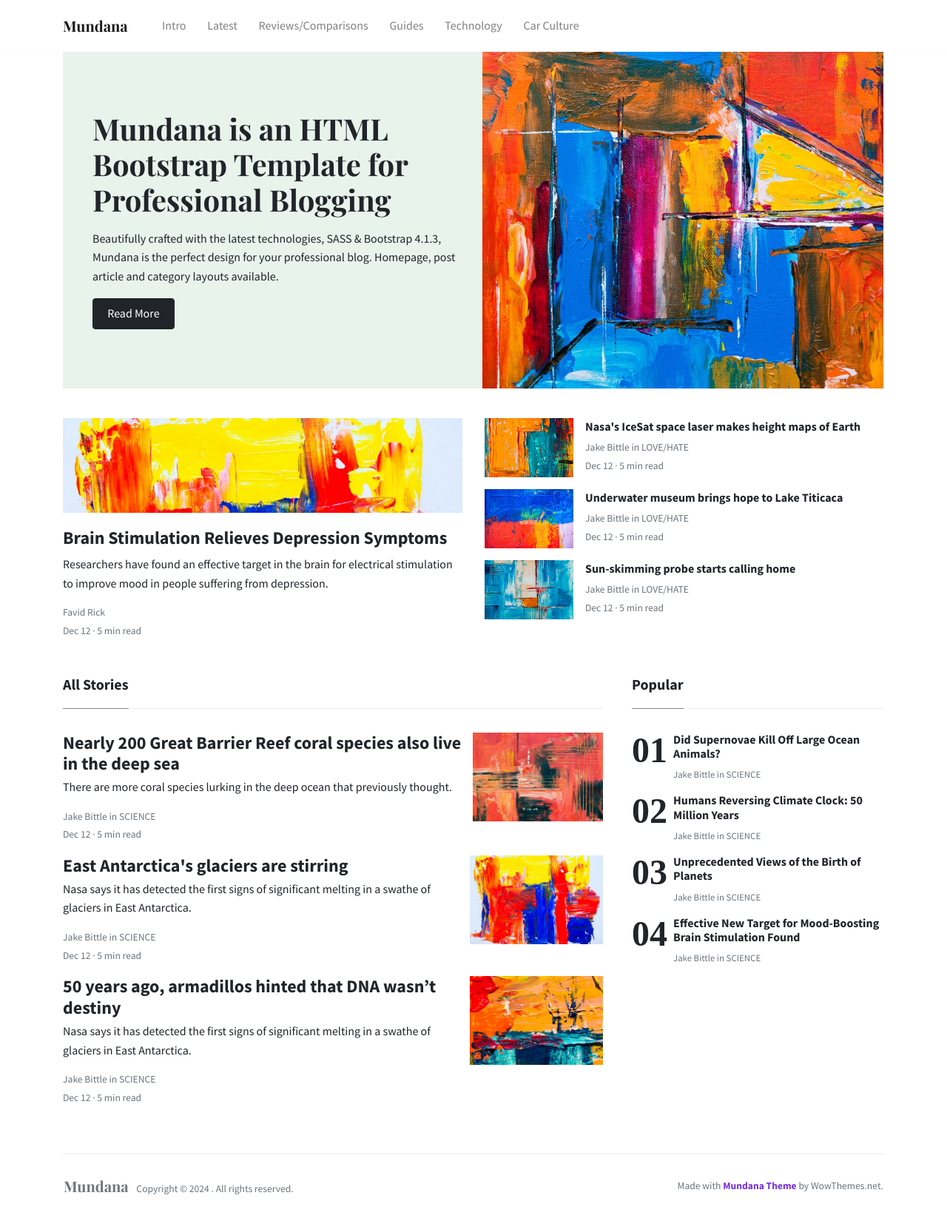
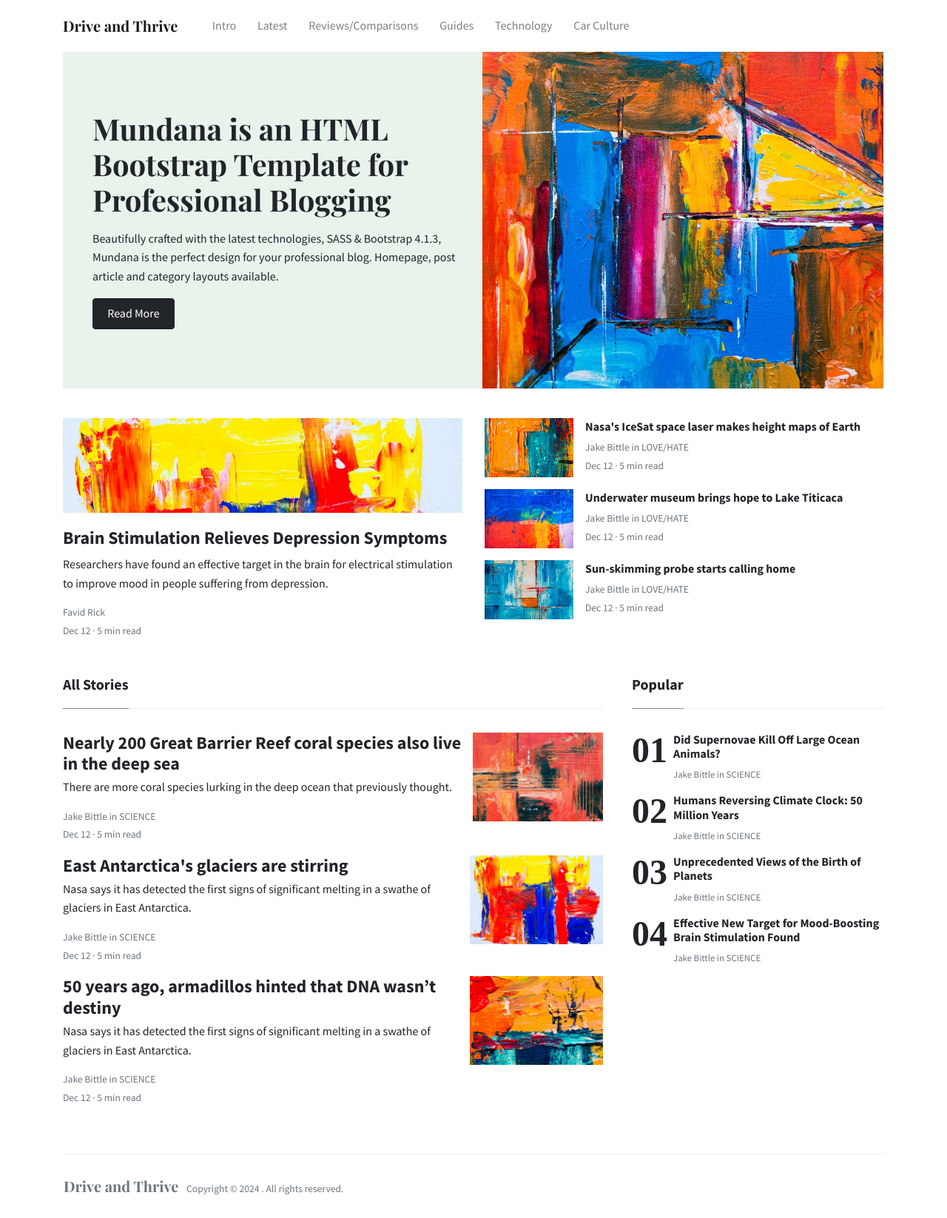
Before and after one commit to DinoBarton/CarBlog.github.io, a website: page index.html in a window 1280 px wide. Shown: the whole page at 74% size. Drawn offline with nearby package versions, Linux system fonts and the light colour scheme.

Commit message:
edited, ideated name and planned w/ nathan

```diff
--- a/index.html
+++ b/index.html
@@ -5,7 +5,7 @@
 <link rel="apple-touch-icon" sizes="76x76" href="./assets/img/favicon.ico">
 <link rel="icon" type="image/png" href="./assets/img/favicon.ico">
 <meta http-equiv="X-UA-Compatible" content="IE=edge,chrome=1"/>
-<title>Car blog</title>
+<title>Drive and Thrive</title>
 <meta content='width=device-width, initial-scale=1.0, maximum-scale=1.0, user-scalable=0, shrink-to-fit=no' name='viewport'/>
 <!-- Google Font -->
 <link href="https://fonts.googleapis.com/css?family=Playfair+Display:400,700|Source+Sans+Pro:400,600,700" rel="stylesheet">
@@ -20,7 +20,7 @@ NAVBAR
 --------------------------------------->
 <nav class="topnav navbar navbar-expand-lg navbar-light bg-white fixed-top">
 <div class="container">
-	<a class="navbar-brand" href="./index.html"><strong>Mundana</strong></a>
+	<a class="navbar-brand" href="./index.html"><strong>Drive and Thrive</strong></a>
 	<button class="navbar-toggler collapsed" type="button" data-toggle="collapse" data-target="#navbarColor02" aria-controls="navbarColor02" aria-expanded="false" aria-label="Toggle navigation">
 	<span class="navbar-toggler-icon"></span>
 	</button>
@@ -248,12 +248,9 @@ FOOTER
 	<footer class="bg-white border-top p-3 text-muted small">
 	<div class="row align-items-center justify-content-between">
 		<div>
-            <span class="navbar-brand mr-2"><strong>Mundana</strong></span> Copyright &copy;
+			<span class="navbar-brand mr-2"><strong>Drive and Thrive</strong></span> Copyright &copy;
 			<script>document.write(new Date().getFullYear())</script>
 			 . All rights reserved.
-		</div>
-		<div>
-			Made with <a target="_blank" class="text-secondary font-weight-bold" href="https://www.wowthemes.net/mundana-free-html-bootstrap-template/">Mundana Theme</a> by WowThemes.net.
 		</div>
 	</div>
 	</footer>
```
Also changed, not shown: about.html (+3 -6 lines), article_DB9.html (+3 -3 lines), car_reviews_comparisons.html (+2 -2 lines), latest_car_news.html (+3 -6 lines), motorsports_car_culture.html (+2 -2 lines), technology_innovation.html (+3 -6 lines), tips_guides.html (+3 -6 lines).
